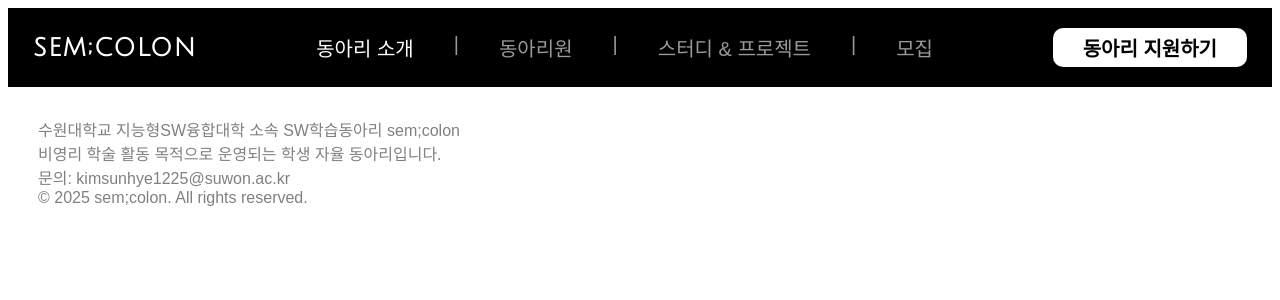
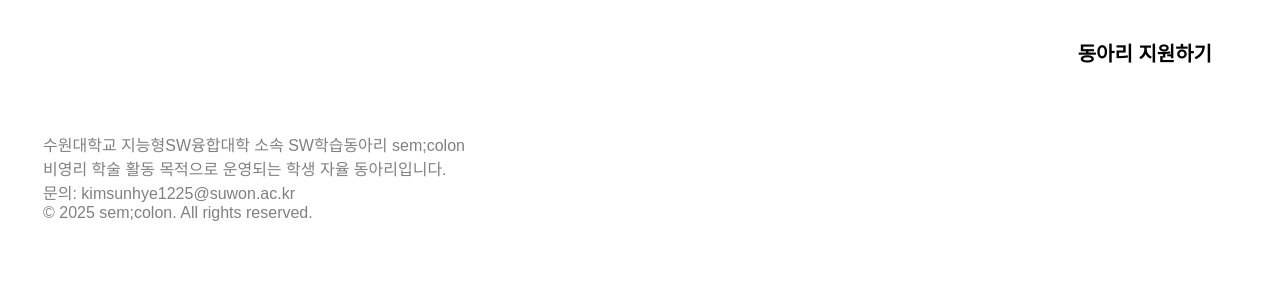
Before and after one commit to k0sun0h/Sem-colon_webpage, a React (Vite) app: page / in a window 1280 px wide. Shown: the top 300 px of the page. Built offline with nearby package versions, Linux system fonts and the light colour scheme; a web font is replaced by a local one.

Commit message:
[김선혜] - 배경 위로 요소 올리기 - 패딩 수정

```diff
--- a/src/css/Footer.css
+++ b/src/css/Footer.css
@@ -1,5 +1,9 @@
 .text {
-    padding: 30px;
+    padding: 35px;
     font-family: 'SeoulNamsan', sans-serif;
     color: gray;
+    background-color: white;
+
+    position: relative;
+    z-index: 10;
 }
--- a/src/css/Header.css
+++ b/src/css/Header.css
@@ -2,8 +2,10 @@
   display: flex;
   justify-content: space-between;
   align-items: center;
-  padding: 20px 25px;
-  background: black;
+  padding: 25px 30px;
+
+  position: relative;
+  z-index: 10;
 }
 
 .logo {
```
